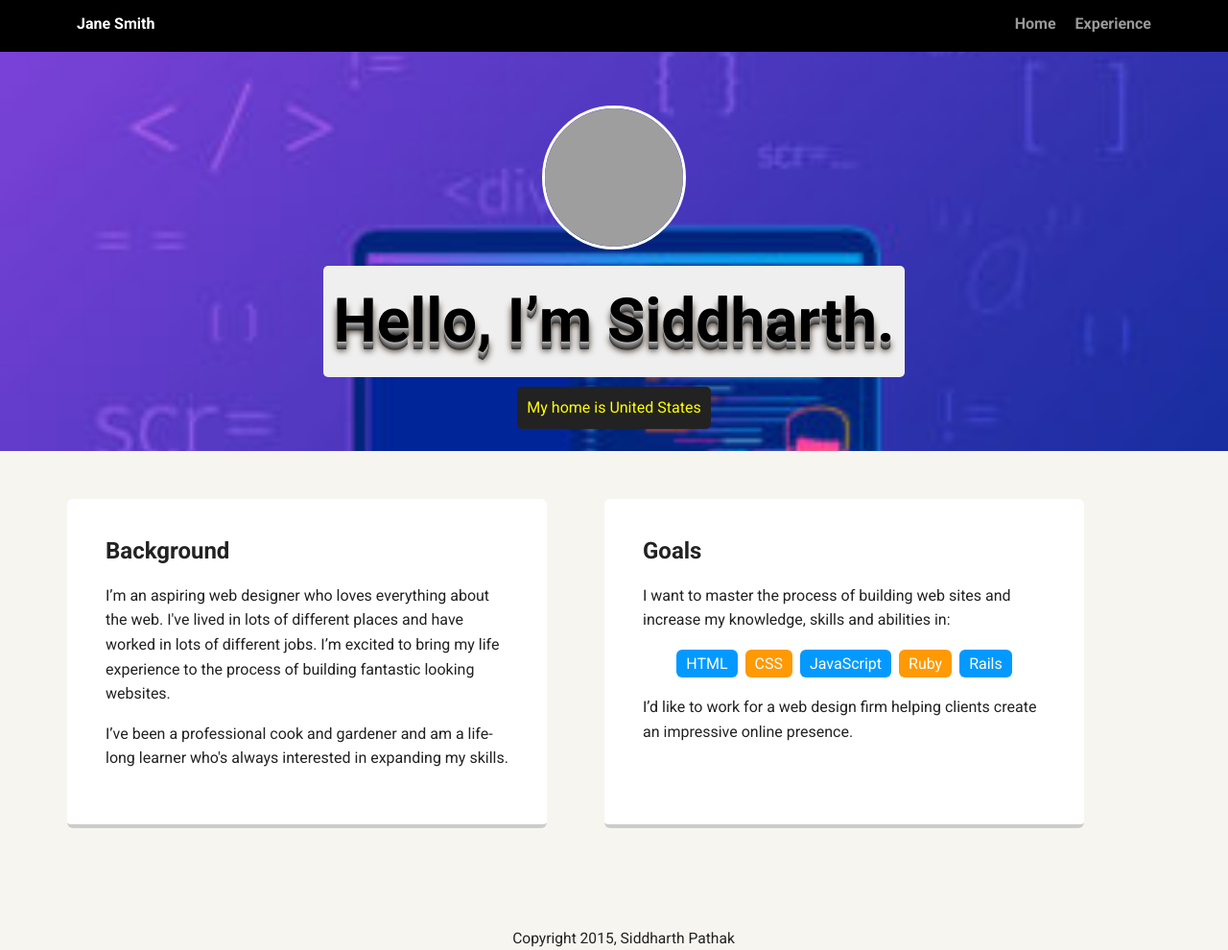
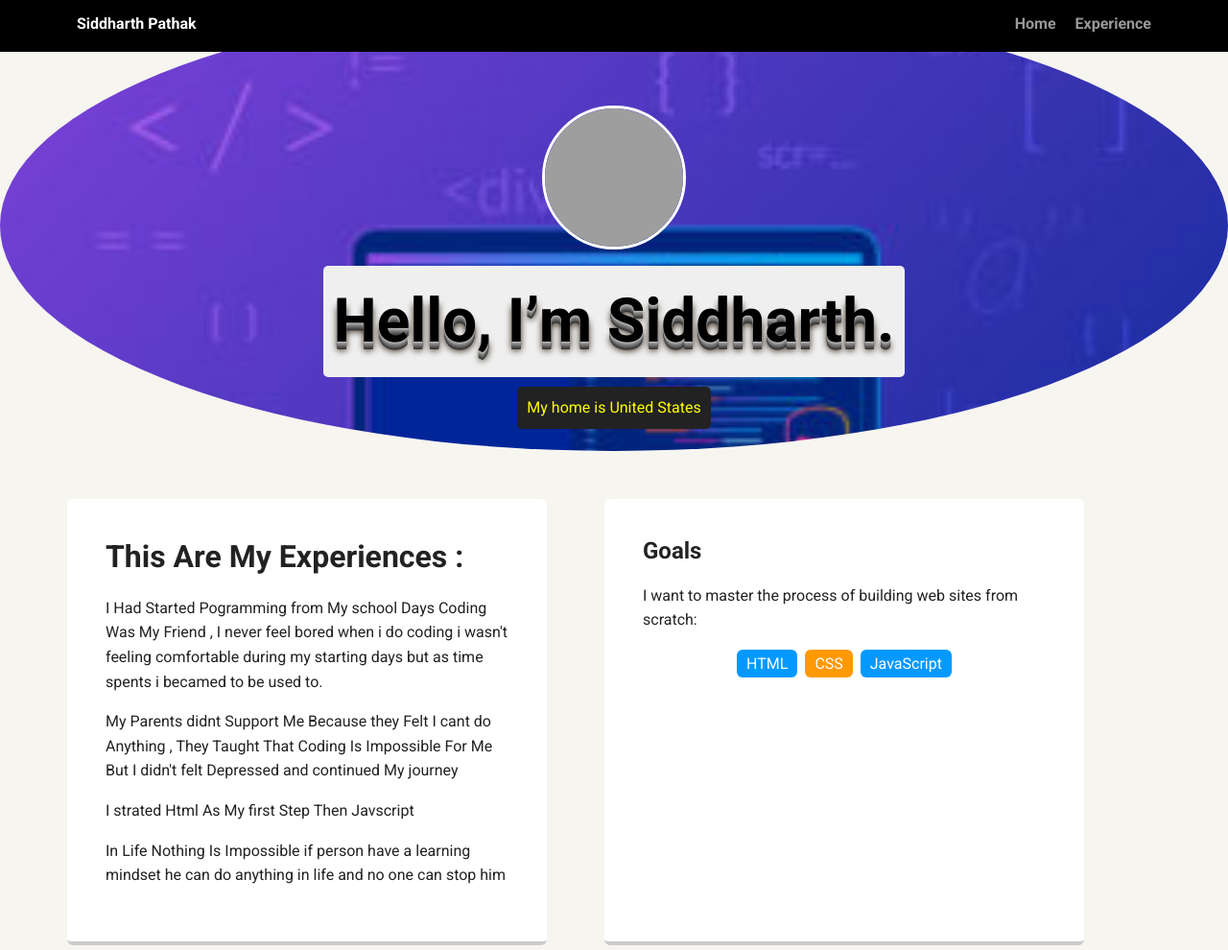
Before and after one commit to siddharthking/portfolio_update_v1, a plain HTML site: page index.html in a window 1280 px wide. Shown: the top 990 px of the page at 96% size. Drawn offline with Linux system fonts and the light colour scheme; grey boxes are pictures that could not be loaded; a web font is replaced by a local one.

Commit message:
index
index

```diff
--- a/index.html
+++ b/index.html
@@ -2,7 +2,7 @@
 <html lang="en">
 <head>
   <meta charset="utf-8">
-  <title>Jane Smith's Profile</title>
+  <title>Siddharth's Profile</title>
   <meta name="viewport" content="width=device-width, initial-scale=1.0">
   <link rel="stylesheet" href="styles.css">
   <link href="https://fonts.googleapis.com/css?family=Muli%7CRoboto:400,300,500,700,900" rel="stylesheet"></head>
@@ -10,7 +10,7 @@
 
     <div class="main-nav">
         <ul class="nav">
-          <li class="name">Jane Smith</li>
+          <li class="name">Siddharth Pathak</li>
           <li><a href="index.html">Home</a></li>
           <li><a href="experience.html">Experience</a></li>
         </ul>
@@ -24,22 +24,21 @@
 
     <main class="flex">
       <div class="card">
-        <h2>Background</h2>
-        <p>I’m an aspiring web designer who loves everything about the web. I've lived in lots of different places and have worked in lots of different jobs. I’m excited to bring my life experience to the process of building fantastic looking websites.</p>
-        <p>I’ve been a professional cook and gardener and am a life-long learner who's always interested in expanding my skills.</p>
+        <h1>This Are My Experiences : </h1>
+        <p>I Had Started Pogramming from My school Days Coding Was My Friend , I never feel bored when i do coding i wasn't feeling comfortable during my starting days but as time spents i becamed to be used to. </p>
+        <p>My Parents didnt Support Me Because they Felt I cant do Anything , They Taught That Coding Is Impossible For Me But I didn't felt Depressed and continued My journey </p>
+        <p>I strated Html As My first Step Then Javscript</p>
+        <p>In Life Nothing Is Impossible if  person have a learning mindset he can do anything in life and no one can stop him</p>
       </div>
 
       <div class="card">
         <h2>Goals</h2>
-        <p>I want to master the process of building web sites and increase my knowledge, skills and abilities in:</p>
+        <p>I want to master the process of building web sites from scratch:</p>
         <ul class="skills">
           <li>HTML</li>
           <li>CSS</li>
           <li>JavaScript</li>
-          <li>Ruby</li>
-          <li>Rails</li>
         </ul>
-        <p>I’d like to work for a web design firm helping clients create an impressive online presence.</p>
       </div>
 
     </main>
--- a/styles.css
+++ b/styles.css
@@ -13,6 +13,7 @@ header h1{
               0 8px 0 #333,
               0 9px 7px #302314;
   font-size: 4em;
+  border-radius: 40%;
 }
 
 body {
@@ -73,6 +74,7 @@ header {
   background-size: cover;
   overflow: hidden;
   padding-top: 60px;
+  border-radius: 50%;
 }
 header {
   line-height: 1.5;
```
Also changed, not shown: experience.html (+3 -6 lines).
